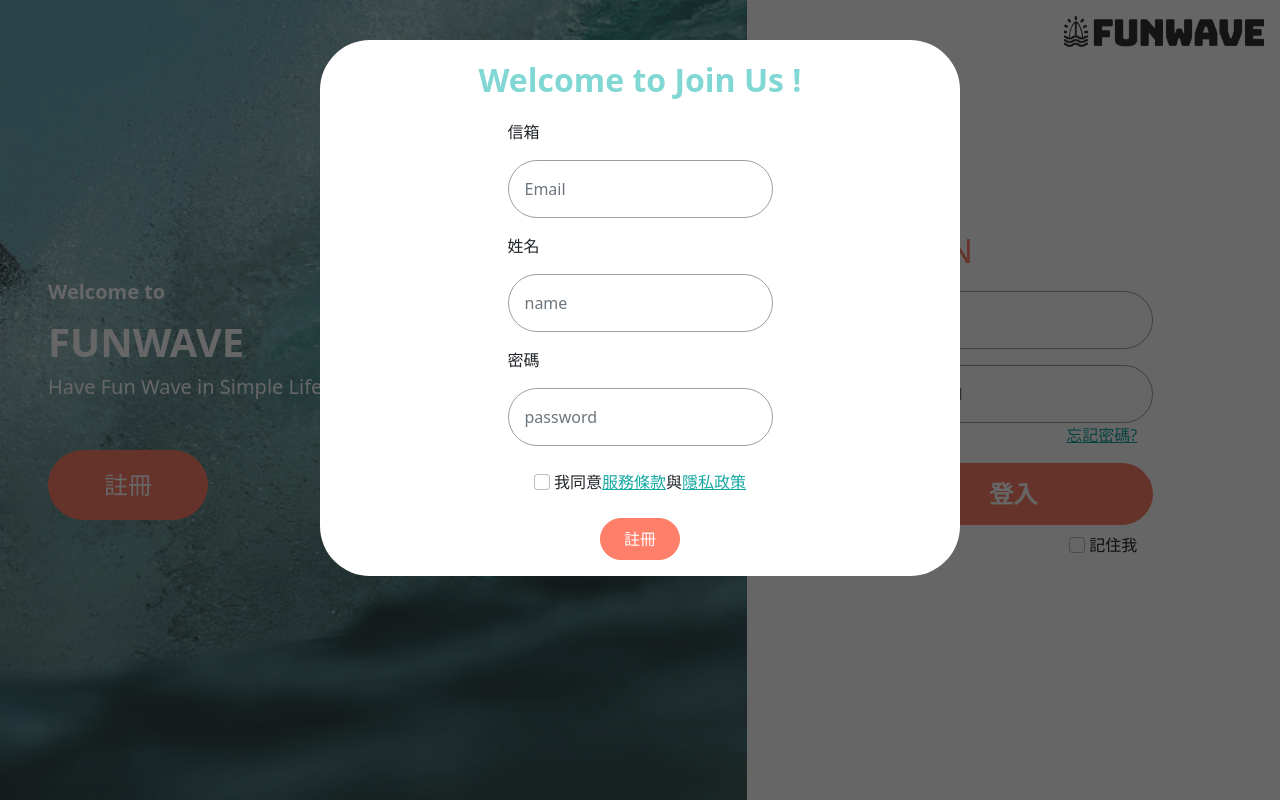
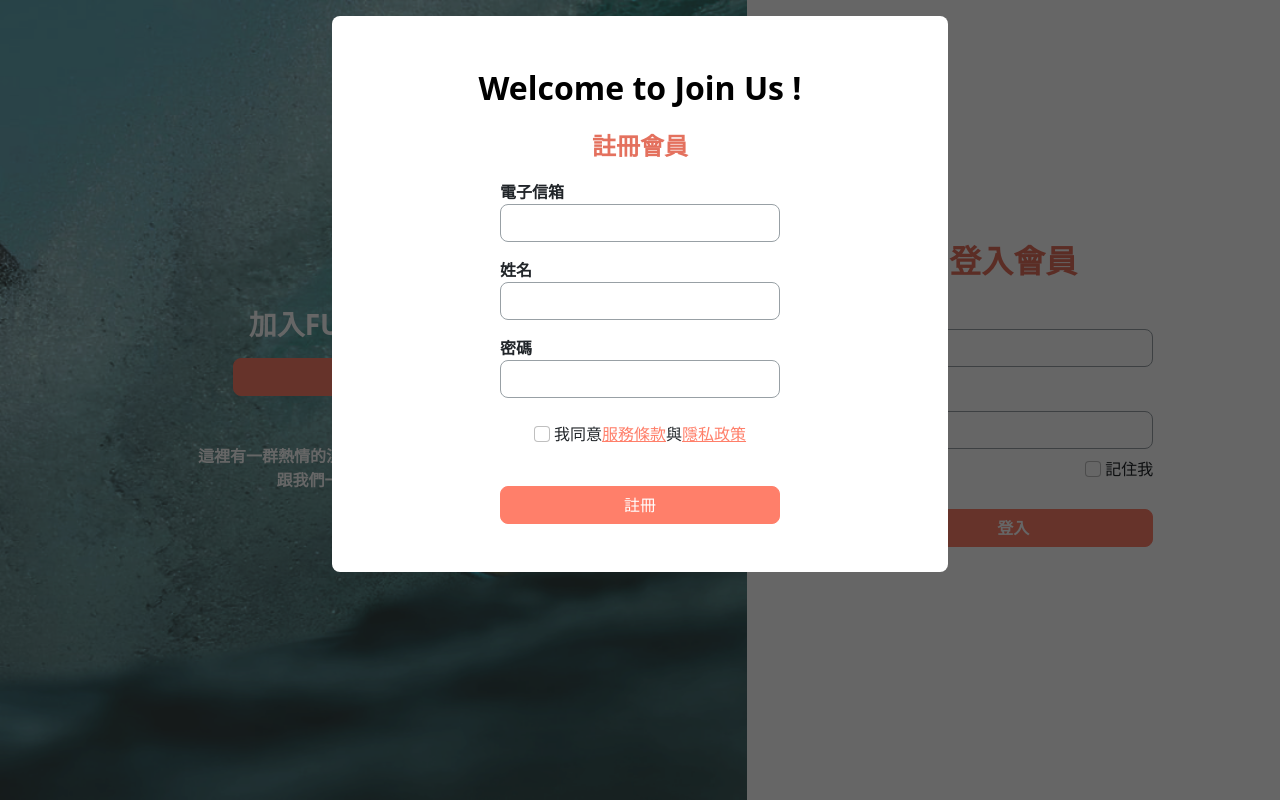
Before and after one commit to verayu0217/funwave_frontend, a React (Create React App) app: page /login in a window 1280 px wide. Built offline with nearby package versions, Linux system fonts and the light colour scheme.

Commit message:
修改註冊/登入切版

```diff
--- a/src/pages/Members/LogIn.js
+++ b/src/pages/Members/LogIn.js
@@ -1,7 +1,6 @@
 import React, { useState } from 'react';
 import { Link } from 'react-router-dom';
 import SignUp from './SignUp';
-import logo from '../../data/images/FunwaveLogo-black2.png';
 
 import '../../styles/component.scss';
 
@@ -16,64 +15,70 @@ function Login(props) {
       <div className="container-fluid">
         <div className="row">
           <div className="col-md-7 col-sm-12 p-0 leftSignUp">
-            <div className="demo vh-100 d-flex align-items-center">
-              <div className="ms-5">
-                <h3 className="text-white fw-bold fs-5">Welcome to</h3>
-                <p className="text-white fw-bold fs-1 mb-0">FUNWAVE</p>
-                <p className="text-white fw-light fs-5 mb-5">
-                  Have Fun Wave in Simple Life.
-                </p>
-                <button
-                  className="btn btn-info text-white p-3 fs-4 signupBtn"
-                  onClick={openSignUp}
-                >
-                  註冊
-                </button>
+            <div className="demo vh-100 d-flex justify-content-center align-items-center">
+              <div>
+                <h3 className="text-white fw-bold text-center mb-3">
+                  加入FUNWAVE會員
+                </h3>
+                <div className="d-flex justify-content-center">
+                  <button
+                    className="btn btn-primary text-white fw-bold signupBtn"
+                    onClick={openSignUp}
+                  >
+                    快速註冊
+                  </button>
+                </div>
+                <div className="text-white fw-bold text-center mt-5">
+                  這裡有一群熱情的浪友們，加入FUNWAVE會員，
+                  <br />
+                  跟我們一起FUN，一起浪！
+                </div>
               </div>
             </div>
           </div>
           <div className="col-md-5 col-sm-12 vh-100 d-flex align-items-center justify-content-center">
-            <img src={logo} alt="funwave" className="logo m-3" />
             <ul className="list-unstyled">
-              <li>
-                <div className="fs-2 loginTitle">LOGIN</div>
+              <li className="d-flex justify-content-center">
+                <div className="fs-2 loginTitle">登入會員</div>
               </li>
-              <li>
+              <li className="mt-3">
+                <label className="fw-bold">電子信箱</label>
                 <input
-                  className="mt-3 p-3"
+                  className="form-control mt-1"
                   type="text"
                   name="email"
                   id=""
-                  placeholder="Email"
                 />
               </li>
-              <li>
+              <li className="mt-3">
+                <label className="fw-bold">密碼</label>
                 <input
-                  className="mt-3 p-3"
+                  className="form-control mt-1"
                   type="text"
                   name="password"
                   id=""
-                  placeholder="Password"
                 />
-                <div className="forgot-password d-flex justify-content-end me-3">
-                  <Link to="/">忘記密碼? </Link>
+                <div className="d-flex justify-content-between mt-1">
+                  <Link to="/" className="forgetPassword mt-2">
+                    忘記密碼?
+                  </Link>
+                  <div>
+                    <input
+                      className="mt-2 me-1 form-check-input"
+                      type="checkbox"
+                      name="remember"
+                      id=""
+                    />
+                    <label className="mt-1 form-check-label">記住我</label>
+                  </div>
                 </div>
               </li>
-              <li className="mt-3 d-flex justify-content-center">
-                <button className="btn btn-info text-white fs-4 loginBtn">
+              <li className="mt-4 d-flex justify-content-center">
+                <button className="btn btn-primary text-white loginBtn">
                   登入
                 </button>
               </li>
-              <li className="mt-2 me-3 d-flex justify-content-end">
-                <input
-                  className="form-check-input me-1"
-                  type="checkbox"
-                  name="remember"
-                  id=""
-                />
-                <label className="form-check-label">記住我</label>
-                <SignUp showModal={showModal} setshowModal={setshowModal} />
-              </li>
+              <SignUp showModal={showModal} setshowModal={setshowModal} />
             </ul>
           </div>
         </div>
--- a/src/pages/Members/SignUp.js
+++ b/src/pages/Members/SignUp.js
@@ -19,42 +19,42 @@ function SignUp(showModal, setshowModal) {
           onClick={closeModal}
           ref={modalRef}
         >
-          <div className="background col-md-6 col-sm-4">
+          <div className="background col-md-6 col-sm-12">
             <form className="d-flex justify-content-center align-items-center my-3">
               <div style={{ width: '60%' }}>
-                <div className="d-flex justify-content-center">
-                  <p className="title fs-2 fw-bold">Welcome to Join Us !</p>
+                <div className="mt-5 text-black fs-2 fw-bold text-center">
+                  Welcome to Join Us !
+                </div>
+                <div className="text-center fw-bold mt-3 signupTitle">
+                  註冊會員
                 </div>
                 <div className="d-flex justify-content-center">
                   <ul className="list-unstyled">
-                    <li className="mb-3">
-                      <label className="me-3">信箱</label>
+                    <li className="mt-3">
+                      <label className="fw-bold">電子信箱</label>
                       <input
-                        className="form-control mt-3 p-3 signupInput"
+                        className="form-control signupInput"
                         type="text"
                         name="email"
                         id=""
-                        placeholder="Email"
                       />
                     </li>
-                    <li className="mb-3">
-                      <label className="me-3">姓名</label>
+                    <li className="mt-3">
+                      <label className="fw-bold">姓名</label>
                       <input
-                        className="form-control mt-3 p-3 signupInput"
+                        className="form-control signupInput"
                         type="text"
                         name="name"
                         id=""
-                        placeholder="name"
                       />
                     </li>
-                    <li className="mb-3">
-                      <label className="me-3">密碼</label>
+                    <li className="mt-3">
+                      <label className="fw-bold">密碼</label>
                       <input
-                        className="form-control mt-3 p-3 signupInput"
+                        className="form-control signupInput"
                         type="text"
                         name="password"
                         id=""
-                        placeholder="password"
                       />
                     </li>
                     <li className="d-flex justify-content-center m-4">
@@ -72,10 +72,10 @@ function SignUp(showModal, setshowModal) {
                   </ul>
                 </div>
 
-                <div className="d-flex justify-content-center">
+                <div className="d-flex justify-content-center mt-3 mb-5">
                   <button
-                    className="btn btn-info text-white p-2"
-                    style={{ width: '80px' }}
+                    className="btn btn-primary text-white"
+                    style={{ width: '280px' }}
                   >
                     註冊
                   </button>
--- a/src/styles/component.scss
+++ b/src/styles/component.scss
@@ -12,29 +12,31 @@
 }
 // 共用的btn圓角
 .btn{
-    border-radius: 50px;
+    border-radius: 8px;
 }
 .signupBtn{
-    width: 160px;
-}
-// logo 位置
-.logo{
-    width: 200px;
-    position: absolute;
-    top: 0%;
-    right:0%;
+    width: 280px;
 }
 .loginTitle{
-    color: $info;
+    color: #E4715E;
+    font-weight: bold;
 }
-input{
-    border-radius: 50px;
-    width: 280px;
+// 登入
+.loginInput{
+    border-radius: 8px;
+    width: 150px;
     border: 1px solid $gray;
+}
+.form-control{
+    border-radius: 8px;
+    border: 1px solid $gray;
+}
+.forgetPassword{
+    text-decoration: none;
+    color: $black;
 }
 .loginBtn{
     width: 280px;
-    padding: 12px;
     font-weight: bold;
 }
 
@@ -49,23 +51,19 @@ input{
     z-index: 1;
 }
 .background{
-    width:50%;
+    margin: auto;
     background: rgba(255,255,255,1);
-    position: fixed;
-    top:5%;
-    left:25%;
-    border-radius: 50px;
+    border-radius: 8px;
     z-index: 2;
 }
-.title{
-    color:$secondary;
-    text-align: center;
-
+.signupTitle{
+    color: #E4715E;
+    font-size: 24px;
 }
-.form-control{
-    border-radius: 50px;
-    border: 1px solid $gray;
+.signupInput{
+    width: 280px;
 }
+// 快速註冊手機版 375px
 @media screen and (max-width: 400px) {
     .background{
         width: 80%;
--- a/src/styles/global.scss
+++ b/src/styles/global.scss
@@ -1,8 +1,7 @@
 // 預設變數覆蓋需要在導入Bootstrap之前
-$primary:#17A8A2;
-$secondary:#81D7D3;
-$success:#FA7FAA;
-$info:#FF7F6A;
+$primary:#FF7F6A;
+$secondary:#17A8A2;
+$info: #81D7D3;
 
 
 // Import Bootstrap and its default variables
@@ -12,22 +11,19 @@ $info:#FF7F6A;
 // 其它要導入覆蓋掉原本的預設bootstrap樣式要放在這下面
 
 /*------------------------------ 文字、輔助顏色 ------------------------------*/
+$orange: #FF7F6A;
 $deepblue:#17A8A2;
 $blue:#81D7D3;
-$pink:#FA7FAA;
-$orange: #FF7F6A;
 $lightgray:#F5F5F5;
 $white:#FFFFFF;
 $black:#333333;
 $gray:#98A0A5;
+
 .deepblue{
   color: $deepblue;
 }
 .blue{
   color: $blue;
-}
-.pink{
-  color: $pink;
 }
 .lightgray{
   color: $lightgray;
```
